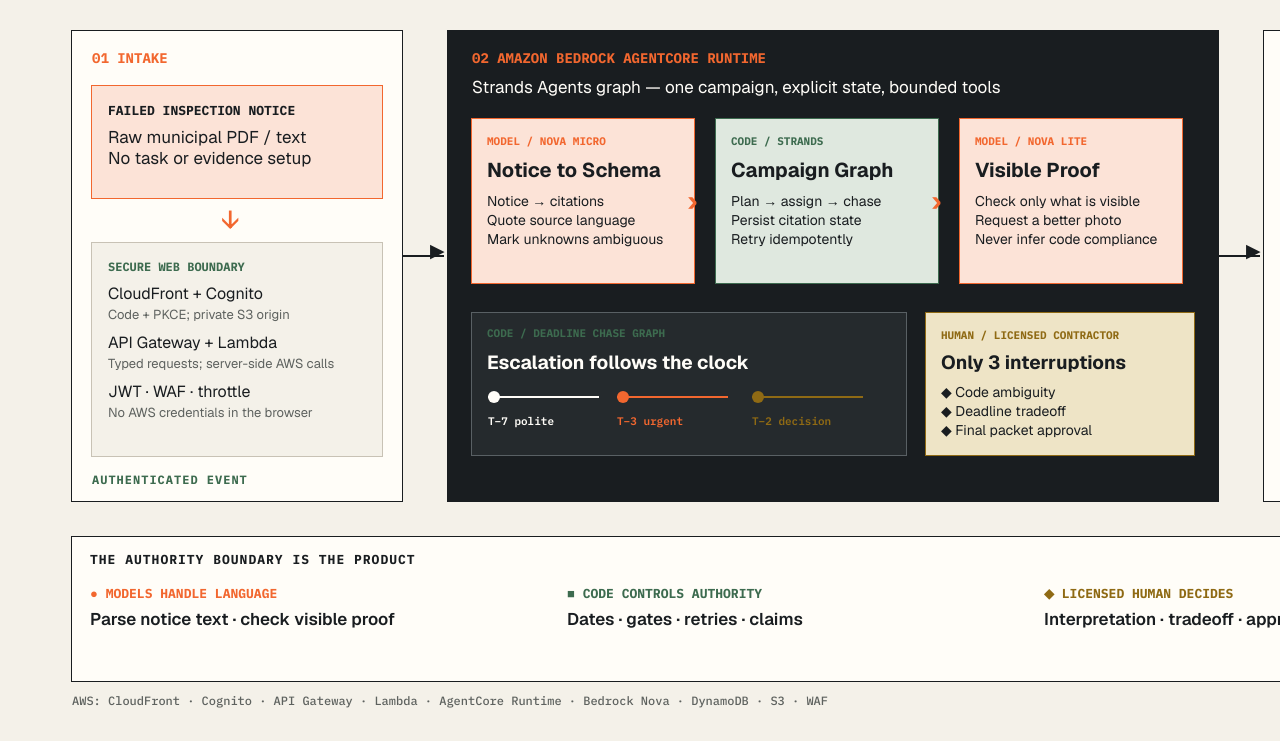
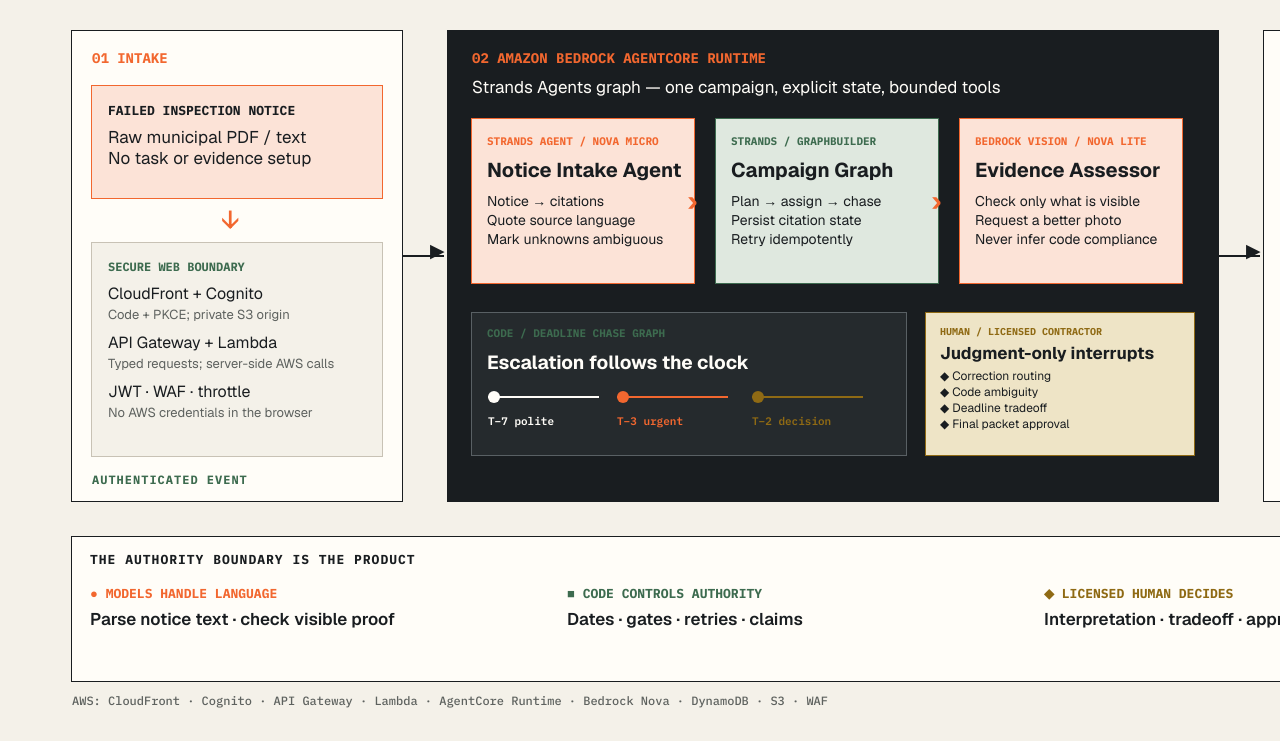
Before and after one commit to gowtham0992/Mettle, a website: page assets/architecture/mettle-architecture-pencil.html in a window 1280 px wide. Shown: the part 159-900 px from the top of the page. Drawn offline with nearby package versions, Linux system fonts and the light colour scheme.

Commit message:
docs: sharpen Mettle submission story

```diff
--- a/assets/architecture/mettle-architecture-pencil.html
+++ b/assets/architecture/mettle-architecture-pencil.html
@@ -204,13 +204,13 @@
             data-pencil-name="Notice to Schema Meta"
             style='box-sizing: border-box; color: #F2672F; font-family: "IBM Plex Mono", system-ui, sans-serif; font-size: 11px; font-style: normal; font-weight: 700; letter-spacing: 0px; line-height: normal; text-align: left; white-space: nowrap'
           >
-            MODEL / NOVA MICRO
+            STRANDS AGENT / NOVA MICRO
           </div>
           <div
             data-pencil-name="Notice to Schema Title"
             style="box-sizing: border-box; color: #191D20; font-family: Geist, system-ui, sans-serif; font-size: 20px; font-style: normal; font-weight: 700; letter-spacing: 0px; line-height: normal; text-align: left; white-space: nowrap"
           >
-            Notice to Schema
+            Notice Intake Agent
           </div>
           <div
             data-pencil-name="Notice to Schema Copy"
@@ -237,7 +237,7 @@
             data-pencil-name="Campaign Graph Meta"
             style='box-sizing: border-box; color: #3D6B4F; font-family: "IBM Plex Mono", system-ui, sans-serif; font-size: 11px; font-style: normal; font-weight: 700; letter-spacing: 0px; line-height: normal; text-align: left; white-space: nowrap'
           >
-            CODE / STRANDS
+            STRANDS / GRAPHBUILDER
           </div>
           <div
             data-pencil-name="Campaign Graph Title"
@@ -270,13 +270,13 @@
             data-pencil-name="Visible Proof Meta"
             style='box-sizing: border-box; color: #F2672F; font-family: "IBM Plex Mono", system-ui, sans-serif; font-size: 11px; font-style: normal; font-weight: 700; letter-spacing: 0px; line-height: normal; text-align: left; white-space: nowrap'
           >
-            MODEL / NOVA LITE
+            BEDROCK VISION / NOVA LITE
           </div>
           <div
             data-pencil-name="Visible Proof Title"
             style="box-sizing: border-box; color: #191D20; font-family: Geist, system-ui, sans-serif; font-size: 20px; font-style: normal; font-weight: 700; letter-spacing: 0px; line-height: normal; text-align: left; white-space: nowrap"
           >
-            Visible Proof
+            Evidence Assessor
           </div>
           <div
             data-pencil-name="Visible Proof Copy"
@@ -350,24 +350,26 @@
         </div>
         <div
           data-pencil-name="Contractor Judgment Gate"
-          style="align-items: flex-start; background-color: #EEE4C6; box-sizing: border-box; display: flex; flex-direction: column; gap: 8px; height: 142px; justify-content: flex-start; left: 478px; outline-offset: -0.5px; outline: 1px solid #8F6A14; padding: 15px; position: absolute; top: 282px; width: 268px; z-index: 8"
+          style="align-items: flex-start; background-color: #EEE4C6; box-sizing: border-box; display: flex; flex-direction: column; gap: 4px; height: 142px; justify-content: flex-start; left: 478px; outline-offset: -0.5px; outline: 1px solid #8F6A14; padding: 12px 14px; position: absolute; top: 282px; width: 268px; z-index: 8"
         >
           <div
             data-pencil-name="Human Meta"
-            style='box-sizing: border-box; color: #8F6A14; font-family: "IBM Plex Mono", system-ui, sans-serif; font-size: 11px; font-style: normal; font-weight: 700; letter-spacing: 0px; line-height: normal; text-align: left; white-space: nowrap'
+            style='box-sizing: border-box; color: #8F6A14; font-family: "IBM Plex Mono", system-ui, sans-serif; font-size: 10px; font-style: normal; font-weight: 700; letter-spacing: 0px; line-height: normal; text-align: left; white-space: nowrap'
           >
             HUMAN / LICENSED CONTRACTOR
           </div>
           <div
             data-pencil-name="Human Title"
-            style="box-sizing: border-box; color: #191D20; font-family: Geist, system-ui, sans-serif; font-size: 19px; font-style: normal; font-weight: 700; letter-spacing: 0px; line-height: normal; text-align: left; white-space: nowrap"
+            style="box-sizing: border-box; color: #191D20; font-family: Geist, system-ui, sans-serif; font-size: 17px; font-style: normal; font-weight: 700; letter-spacing: 0px; line-height: normal; text-align: left; white-space: nowrap"
           >
-            Only 3 interruptions
+            Judgment-only interrupts
           </div>
           <div
             data-pencil-name="Human Decisions"
-            style="box-sizing: border-box; color: #191D20; font-family: Geist, system-ui, sans-serif; font-size: 14px; font-style: normal; font-weight: 400; letter-spacing: 0px; line-height: 19px; text-align: left; white-space: nowrap"
+            style="box-sizing: border-box; color: #191D20; font-family: Geist, system-ui, sans-serif; font-size: 12px; font-style: normal; font-weight: 400; letter-spacing: 0px; line-height: 16px; text-align: left; white-space: nowrap"
           >
+            ◆ Correction routing
+            <br />
             ◆ Code ambiguity
             <br />
             ◆ Deadline tradeoff
```
Also changed, not shown: README.md, assets/architecture/mettle-architecture.png, 1 other file.
